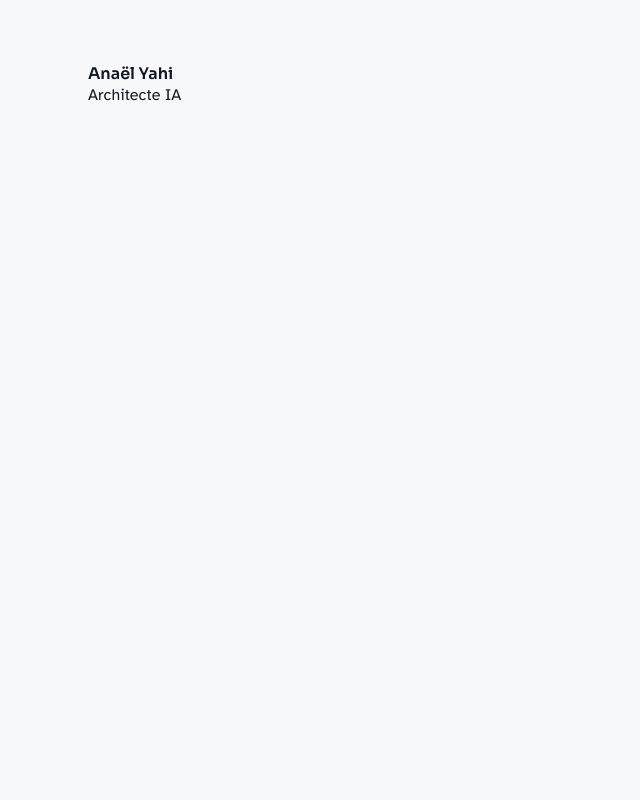
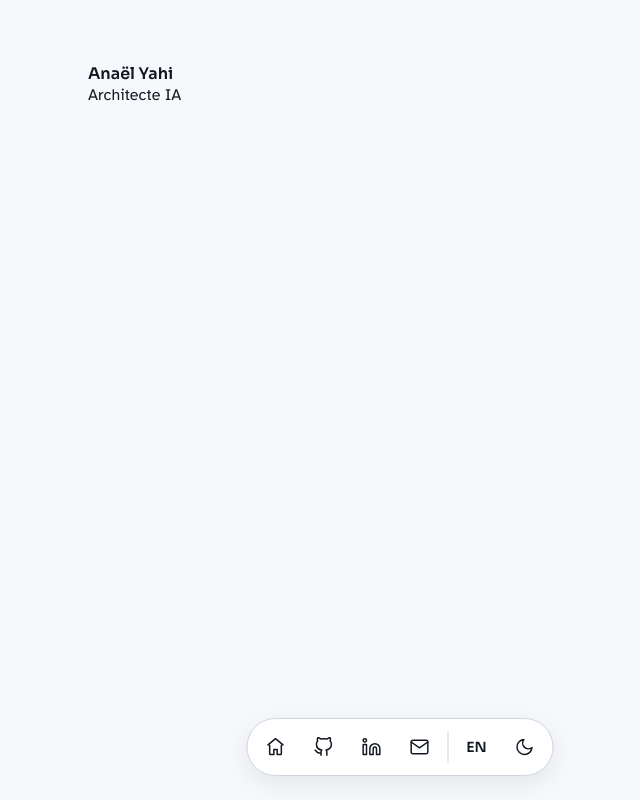
Before and after one commit to Aliquanto3/Aliquanto3.github.io, an Astro site: page / in a window 1280 px wide. Shown: the whole page, without its empty margins (240-880 px from the left). Built offline with nearby package versions, Linux system fonts and the light colour scheme; Astro itself is replaced by a stand-in of ours.

Commit message:
Story 1.2 : barre flottante i18n/thème/liens et contrat ui.ts
Ajoute src/i18n/ui.ts (languages, defaultLang, ui, useTranslations,
getLangFromUrl, localizedPath, typage strict FR/EN), Navbar.tsx (accueil,
GitHub, LinkedIn, copie d'e-mail avec repli mailto:, bascule de langue) et
ThemeToggle.tsx (icônes doubles pilotées par CSS, pas de décalage à
l'hydratation). Base.astro pose la barre en client:load avec les chemins
localisés ; global.css ajoute le dock flottant, les info-bulles au survol
et au focus clavier, et une marge basse sur main.

Co-Authored-By: Claude Opus 5.5 <noreply@anthropic.com>

```diff
--- /dev/null
+++ b/src/components/Navbar.tsx
@@ -0,0 +1,204 @@
+import { useId, useRef, useState } from "react";
+import { useTranslations, type Lang } from "../i18n/ui";
+import ThemeToggle from "./ThemeToggle";
+
+export interface NavbarProps {
+  lang: Lang;
+  /** Page d'accueil dans la langue courante : "/" ou "/en/". */
+  homeHref: string;
+  /** Page courante dans l'autre langue (bascule de langue). */
+  otherLangHref: string;
+  email: string;
+  githubUrl: string;
+  linkedinUrl: string;
+}
+
+/** Icônes en SVG inline, trait simple (inspirées de Feather Icons, MIT), 20x20. */
+function Icone({ enfants }: { enfants: React.ReactNode }) {
+  return (
+    <svg
+      viewBox="0 0 24 24"
+      width="20"
+      height="20"
+      fill="none"
+      stroke="currentColor"
+      strokeWidth="1.8"
+      strokeLinecap="round"
+      strokeLinejoin="round"
+      aria-hidden="true"
+      focusable="false"
+    >
+      {enfants}
+    </svg>
+  );
+}
+
+const IconeAccueil = () => (
+  <Icone
+    enfants={
+      <>
+        <path d="M3 9.5 12 2l9 7.5" />
+        <path d="M5 10v10a1 1 0 0 0 1 1h4v-6h4v6h4a1 1 0 0 0 1-1V10" />
+      </>
+    }
+  />
+);
+
+const IconeGitHub = () => (
+  <Icone
+    enfants={
+      <path d="M9 19c-5 1.5-5-2.5-7-3m14 6v-3.87a3.37 3.37 0 0 0-.94-2.61c3.14-.35 6.44-1.54 6.44-7A5.44 5.44 0 0 0 20 4.77 5.07 5.07 0 0 0 19.91 1S18.73.65 16 2.48a13.38 13.38 0 0 0-7 0C6.27.65 5.09 1 5.09 1A5.07 5.07 0 0 0 5 4.77a5.44 5.44 0 0 0-1.5 3.78c0 5.42 3.3 6.61 6.44 7A3.37 3.37 0 0 0 9 18.13V22" />
+    }
+  />
+);
+
+const IconeLinkedIn = () => (
+  <Icone
+    enfants={
+      <>
+        <path d="M16 8a6 6 0 0 1 6 6v7h-4v-7a2 2 0 0 0-2-2 2 2 0 0 0-2 2v7h-4v-7a6 6 0 0 1 6-6Z" />
+        <rect x="2" y="9" width="4" height="12" />
+        <circle cx="4" cy="4" r="2" />
+      </>
+    }
+  />
+);
+
+const IconeMail = () => (
+  <Icone
+    enfants={
+      <>
+        <rect x="2" y="4" width="20" height="16" rx="2" />
+        <path d="m2 6 10 7 10-7" />
+      </>
+    }
+  />
+);
+
+const IconeCoche = () => <Icone enfants={<path d="m20 6-11 11-5-5" />} />;
+
+function barreItemClasses() {
+  return "barre__item";
+}
+
+function BarreBouton({
+  label,
+  onClick,
+  children,
+}: {
+  label: string;
+  onClick: () => void;
+  children: React.ReactNode;
+}) {
+  const idInfobulle = useId();
+  return (
+    <span className={barreItemClasses()}>
+      <button
+        type="button"
+        className="barre__bouton"
+        aria-label={label}
+        aria-describedby={idInfobulle}
+        onClick={onClick}
+      >
+        {children}
+      </button>
+      <span id={idInfobulle} role="tooltip" className="barre__infobulle">
+        {label}
+      </span>
+    </span>
+  );
+}
+
+function BarreLien({
+  href,
+  label,
+  externe,
+  children,
+}: {
+  href: string;
+  label: string;
+  externe?: boolean;
+  children: React.ReactNode;
+}) {
+  const idInfobulle = useId();
+  return (
+    <span className={barreItemClasses()}>
+      <a
+        href={href}
+        className="barre__bouton"
+        aria-label={label}
+        aria-describedby={idInfobulle}
+        {...(externe ? { target: "_blank", rel: "noopener noreferrer" } : {})}
+      >
+        {children}
+      </a>
+      <span id={idInfobulle} role="tooltip" className="barre__infobulle">
+        {label}
+      </span>
+    </span>
+  );
+}
+
+export default function Navbar({
+  lang,
+  homeHref,
+  otherLangHref,
+  email,
+  githubUrl,
+  linkedinUrl,
+}: NavbarProps) {
+  const t = useTranslations(lang);
+  const [copie, setCopie] = useState(false);
+  const minuteur = useRef<ReturnType<typeof setTimeout> | null>(null);
+
+  async function copierEmail() {
+    try {
+      if (!navigator.clipboard) {
+        throw new Error("clipboard indisponible");
+      }
+      await navigator.clipboard.writeText(email);
+      setCopie(true);
+      if (minuteur.current) clearTimeout(minuteur.current);
+      minuteur.current = setTimeout(() => setCopie(false), 2000);
+    } catch {
+      window.location.href = `mailto:${email}`;
+    }
+  }
+
+  const libelleAutreLangue =
+    lang === "en" ? languageLabel("fr") : languageLabel("en");
+
+  return (
+    <nav aria-label={t("nav.barre")} className="barre">
+      <BarreLien href={homeHref} label={t("nav.accueil")}>
+        <IconeAccueil />
+      </BarreLien>
+      <BarreLien href={githubUrl} label={t("nav.github")} externe>
+        <IconeGitHub />
+      </BarreLien>
+      <BarreLien href={linkedinUrl} label={t("nav.linkedin")} externe>
+        <IconeLinkedIn />
+      </BarreLien>
+      <BarreBouton
+        label={copie ? t("nav.email.copie") : t("nav.email")}
+        onClick={copierEmail}
+      >
+        {copie ? <IconeCoche /> : <IconeMail />}
+      </BarreBouton>
+      <span className="barre__separateur" aria-hidden="true" />
+      <BarreLien href={otherLangHref} label={t("nav.langue")}>
+        <span className="barre__texte-langue" aria-hidden="true">
+          {libelleAutreLangue}
+        </span>
+      </BarreLien>
+      <ThemeToggle lang={lang} />
+      <span aria-live="polite" className="sr-only">
+        {copie ? t("nav.email.copie") : ""}
+      </span>
+    </nav>
+  );
+}
+
+function languageLabel(lang: Lang): string {
+  return lang.toUpperCase();
+}
--- /dev/null
+++ b/src/components/ThemeToggle.tsx
@@ -0,0 +1,100 @@
+import { useEffect, useId, useState } from "react";
+import { useTranslations, type Lang } from "../i18n/ui";
+
+export interface ThemeToggleProps {
+  lang: Lang;
+}
+
+type Theme = "sombre" | "clair";
+
+function lireTheme(): Theme {
+  if (typeof document === "undefined") return "sombre";
+  const attribut = document.documentElement.getAttribute("data-theme");
+  if (attribut === "sombre" || attribut === "clair") return attribut;
+  if (typeof window !== "undefined" && window.matchMedia) {
+    return window.matchMedia("(prefers-color-scheme: light)").matches
+      ? "clair"
+      : "sombre";
+  }
+  return "sombre";
+}
+
+/**
+ * Les deux icônes sont toujours rendues ; seule la CSS (sélecteur
+ * `[data-theme]` sur `<html>`) décide laquelle s'affiche, pour éviter tout
+ * décalage d'icône à l'hydratation. Seul le libellé (aria-label, info-bulle)
+ * est recalculé après montage, dans un effet.
+ */
+export default function ThemeToggle({ lang }: ThemeToggleProps) {
+  const t = useTranslations(lang);
+  const idInfobulle = useId();
+  // Par défaut sombre, comme le script inline de Base.astro : cohérent avec
+  // la CSS, qui affiche l'icône soleil tant que data-theme n'est pas "clair".
+  const [theme, setTheme] = useState<Theme>("sombre");
+
+  useEffect(() => {
+    setTheme(lireTheme());
+  }, []);
+
+  function basculer() {
+    const suivant: Theme = lireTheme() === "sombre" ? "clair" : "sombre";
+    document.documentElement.setAttribute("data-theme", suivant);
+    try {
+      localStorage.setItem("theme", suivant);
+    } catch {
+      // Stockage indisponible (navigation privée...) : le thème reste posé
+      // pour la session en cours.
+    }
+    setTheme(suivant);
+  }
+
+  const label =
+    theme === "sombre" ? t("nav.theme.clair") : t("nav.theme.sombre");
+
+  return (
+    <span className="barre__item">
+      <button
+        type="button"
+        className="barre__bouton"
+        aria-label={label}
+        aria-describedby={idInfobulle}
+        onClick={basculer}
+      >
+        <svg
+          className="barre__icone-soleil"
+          viewBox="0 0 24 24"
+          width="20"
+          height="20"
+          fill="none"
+          stroke="currentColor"
+          strokeWidth="1.8"
+          strokeLinecap="round"
+          strokeLinejoin="round"
+          aria-hidden="true"
+          focusable="false"
+        >
+          <circle cx="12" cy="12" r="4.5" />
+          <path d="M12 2.5v3M12 18.5v3M4.6 4.6l2.1 2.1M17.3 17.3l2.1 2.1M2.5 12h3M18.5 12h3M4.6 19.4l2.1-2.1M17.3 6.7l2.1-2.1" />
+        </svg>
+        <svg
+          className="barre__icone-lune"
+          viewBox="0 0 24 24"
+          width="20"
+          height="20"
+          fill="none"
+          stroke="currentColor"
+          strokeWidth="1.8"
+          strokeLinecap="round"
+          strokeLinejoin="round"
+          aria-hidden="true"
+          focusable="false"
+        >
+          <path d="M21 12.8A9 9 0 1 1 11.2 3 7 7 0 0 0 21 12.8Z" />
+        </svg>
+      </button>
+      <span id={idInfobulle} role="tooltip" className="barre__infobulle">
+        {label}
+      </span>
+    </span>
+  );
+}
--- /dev/null
+++ b/src/i18n/ui.ts
@@ -0,0 +1,63 @@
+/**
+ * Contrat i18n partagé (stories 1.2 à 1.5) : `languages`, `defaultLang`,
+ * dictionnaire `ui` par langue (clés à plat), `useTranslations`,
+ * `getLangFromUrl` et `localizedPath`. Typage strict : une clé manquante en
+ * anglais est une erreur `astro check` (contrôlé par `Record<Lang, Record<Cles, string>>`).
+ */
+
+export const languages = {
+  fr: "Français",
+  en: "English",
+} as const;
+
+export type Lang = keyof typeof languages;
+
+export const defaultLang: Lang = "fr";
+
+const fr = {
+  "nav.barre": "Navigation principale",
+  "nav.accueil": "Accueil",
+  "nav.github": "Profil GitHub",
+  "nav.linkedin": "Profil LinkedIn",
+  "nav.email": "Copier l'adresse e-mail",
+  "nav.email.copie": "E-mail copié",
+  "nav.langue": "Passer en anglais",
+  "nav.theme.clair": "Passer au thème clair",
+  "nav.theme.sombre": "Passer au thème sombre",
+} as const;
+
+type Cles = keyof typeof fr;
+
+export const ui: Record<Lang, Record<Cles, string>> = {
+  fr,
+  en: {
+    "nav.barre": "Main navigation",
+    "nav.accueil": "Home",
+    "nav.github": "GitHub profile",
+    "nav.linkedin": "LinkedIn profile",
+    "nav.email": "Copy email address",
+    "nav.email.copie": "Email copied",
+    "nav.langue": "Switch to French",
+    "nav.theme.clair": "Switch to light theme",
+    "nav.theme.sombre": "Switch to dark theme",
+  },
+};
+
+export function useTranslations(lang: Lang) {
+  return function t(key: Cles): string {
+    return ui[lang][key];
+  };
+}
+
+export function getLangFromUrl(url: URL): Lang {
+  const [, maybeLang] = url.pathname.split("/");
+  if (maybeLang && maybeLang in languages) {
+    return maybeLang as Lang;
+  }
+  return defaultLang;
+}
+
+/** `/` pour fr, `/en/` (ou `/en/<chemin>`) pour en. `path` commence par `/`. */
+export function localizedPath(lang: Lang, path = "/"): string {
+  return lang === defaultLang ? path : `/en${path}`;
+}
--- a/src/layouts/Base.astro
+++ b/src/layouts/Base.astro
@@ -1,7 +1,9 @@
 ---
 import "../styles/global.css";
+import Navbar from "../components/Navbar.tsx";
+import { localizedPath, type Lang as LangI18n } from "../i18n/ui";
 
-export type Lang = "fr" | "en";
+export type Lang = LangI18n;
 
 interface Props {
   lang: Lang;
@@ -10,6 +12,7 @@ interface Props {
 }
 
 const { lang, title, description } = Astro.props;
+const autreLang: Lang = lang === "fr" ? "en" : "fr";
 
 // Chemin sans préfixe de langue : "/" pour l'accueil, quelle que soit la langue.
 const chemin = Astro.url.pathname.replace(/^\/en(?=\/|$)/, "") || "/";
@@ -18,6 +21,11 @@ const urls: Record<Lang, string> = {
   fr: new URL(chemin, site).href,
   en: new URL(`/en${chemin}`, site).href,
 };
+const homeHref = localizedPath(lang, "/");
+const otherLangHref = localizedPath(autreLang, chemin);
+const GITHUB_URL = "https://github.com/Aliquanto3";
+const LINKEDIN_URL = "https://www.linkedin.com/in/ana%C3%ABl-yahi/";
+const EMAIL = "anael.yahi@gmail.com";
 ---
 
 <!doctype html>
@@ -58,5 +66,14 @@ const urls: Record<Lang, string> = {
   </head>
   <body>
     <slot />
+    <Navbar
+      lang={lang}
+      homeHref={homeHref}
+      otherLangHref={otherLangHref}
+      email={EMAIL}
+      githubUrl={GITHUB_URL}
+      linkedinUrl={LINKEDIN_URL}
+      client:load
+    />
   </body>
 </html>
--- a/src/styles/global.css
+++ b/src/styles/global.css
@@ -57,3 +57,119 @@ a:hover {
   outline-offset: var(--focus-decalage);
   border-radius: var(--rayon-petit);
 }
+
+/* Marge pour que la barre flottante (story 1.2) ne masque pas le contenu. */
+main {
+  padding-bottom: calc(var(--espacement-8) + 56px);
+}
+
+/* Barre flottante (story 1.2) : dock centré en bas d'écran. */
+.barre {
+  position: fixed;
+  left: 50%;
+  bottom: var(--espacement-5);
+  transform: translateX(-50%);
+  display: flex;
+  align-items: center;
+  gap: var(--espacement-2);
+  padding: var(--espacement-2);
+  background: var(--surface);
+  border: var(--trait-largeur) solid var(--trait);
+  border-radius: var(--rayon-pilule);
+  box-shadow: var(--halo);
+  z-index: 50;
+}
+
+.barre__item {
+  position: relative;
+  display: inline-flex;
+}
+
+.barre__bouton {
+  display: inline-flex;
+  align-items: center;
+  justify-content: center;
+  width: 40px;
+  height: 40px;
+  padding: 0;
+  color: var(--texte);
+  background: transparent;
+  border: none;
+  border-radius: var(--rayon-pilule);
+  cursor: pointer;
+  text-decoration: none;
+}
+
+.barre__bouton:hover {
+  background: var(--surface-alt);
+  color: var(--primaire);
+}
+
+.barre__texte-langue {
+  font-family: var(--police-titres);
+  font-weight: var(--graisse-titres);
+  font-size: var(--taille-petit);
+}
+
+.barre__separateur {
+  align-self: stretch;
+  width: var(--trait-largeur);
+  margin: var(--espacement-1) 0;
+  background: var(--trait);
+}
+
+.barre__infobulle {
+  position: absolute;
+  bottom: calc(100% + var(--espacement-2));
+  left: 50%;
+  transform: translateX(-50%) translateY(4px);
+  padding: var(--espacement-1) var(--espacement-3);
+  white-space: nowrap;
+  font-size: var(--taille-petit);
+  color: var(--sur-encre);
+  background: var(--encre-pleine);
+  border-radius: var(--rayon-petit);
+  opacity: 0;
+  pointer-events: none;
+  transition:
+    opacity 0.15s ease,
+    transform 0.15s ease;
+}
+
+.barre__bouton:hover + .barre__infobulle,
+.barre__bouton:focus-visible + .barre__infobulle {
+  opacity: 1;
+  transform: translateX(-50%) translateY(0);
+}
+
+/* Icônes du thème : toutes deux rendues, la CSS choisit laquelle afficher
+   (évite tout décalage à l'hydratation, cf. ThemeToggle.tsx). */
+.barre__icone-lune {
+  display: none;
+}
+
+[data-theme="clair"] .barre__icone-soleil {
+  display: none;
+}
+
+[data-theme="clair"] .barre__icone-lune {
+  display: block;
+}
+
+.sr-only {
+  position: absolute;
+  width: 1px;
+  height: 1px;
+  padding: 0;
+  margin: -1px;
+  overflow: hidden;
+  clip: rect(0, 0, 0, 0);
+  white-space: nowrap;
+  border: 0;
+}
+
+@media (prefers-reduced-motion: reduce) {
+  .barre__infobulle {
+    transition: none;
+  }
+}
```
